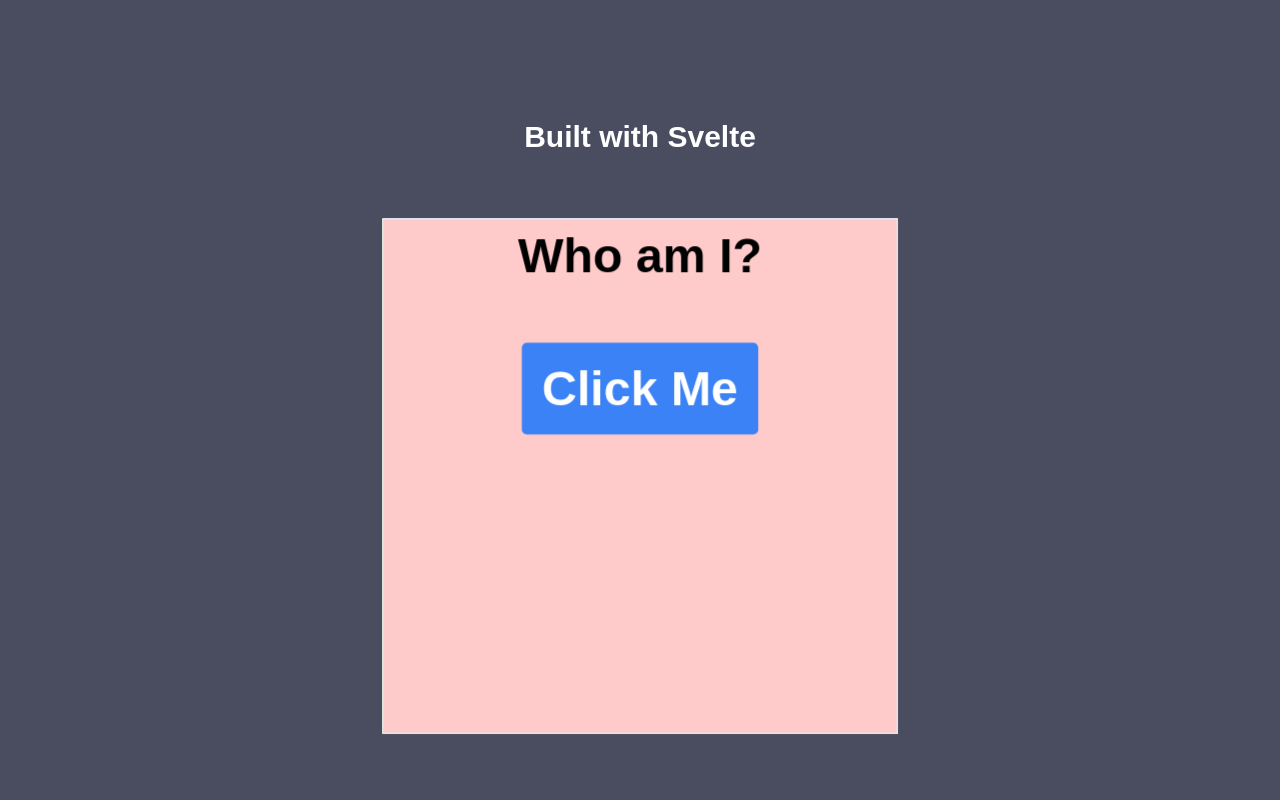
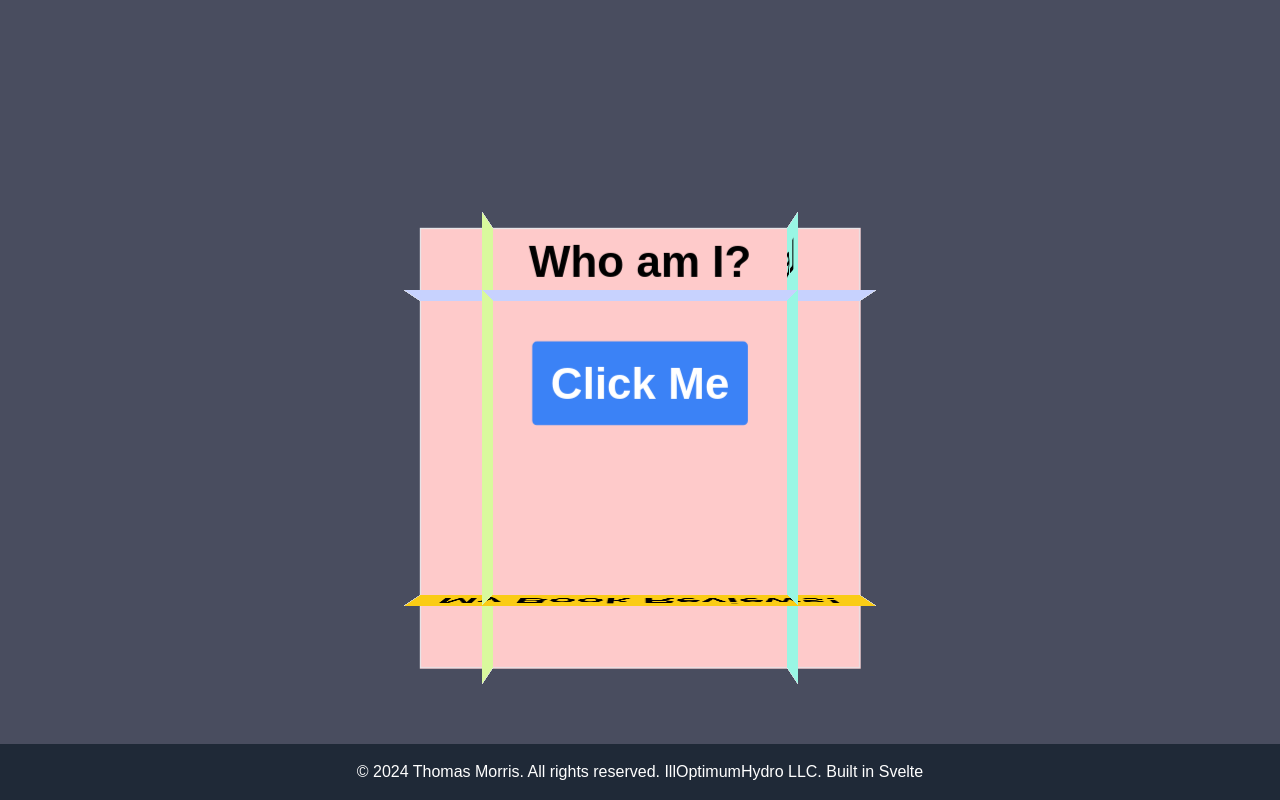
Before and after one commit to MoreNaruto/personal-website, a Svelte app: page / in a window 1280 px wide. Built offline with nearby package versions, Linux system fonts and the light colour scheme.

Commit message:
Resize Dice based on size of screen

```diff
--- a/src/components/BookReviews.svelte
+++ b/src/components/BookReviews.svelte
@@ -168,7 +168,7 @@
         <h1 class="text-center">My Personal Reviews</h1>
         <div class="mb-4">
             <div class="relative max-w-4xl mx-auto">
-                <div class="grid xs:grid-cols-2 sm:grid-cols-3 lg:grid-cols-4 gap-4 justify-center items-center" in:fade>
+                <div class="grid xs:grid-cols-2 sm:grid-cols-3 lg:grid-cols-4 lg:grid-cols-5 gap-4 justify-center items-center" in:fade>
                     {#each paginatedBooks as { title, author, image }, index}
                         <div class="border border-gray-300 rounded-lg p-4 cursor-pointer text-center min-h-full-available transform transition-transform duration-200 hover:scale-105 w-40" on:click={() => handleBookClick(index)}>
                             <div class="w-full h-full flex justify-center items-center">
--- a/src/components/Dice.svelte
+++ b/src/components/Dice.svelte
@@ -8,6 +8,7 @@
     let isDragging = false;
     let startX, startY, currentX, currentY;
     let rotationX = 0, rotationY = 0;
+    let translateZValue = 'calc(40vw / 2)';
 
     const onMouseDown = (event) => {
         isDragging = true;
@@ -69,12 +70,36 @@
         dispatch('modalOpenClick', {page: page});
     }
 
+    function updateTranslateZ() {
+        const vw = Math.max(document.documentElement.clientWidth || 0, window.innerWidth || 0);
+
+        let size;
+        if (vw >= 1280) {
+            size = 20;
+        } else if (vw >= 901) {
+            size = 30;
+        } else if (vw >= 640) {
+            size = 35;
+        } else {
+            size = 60;
+        }
+
+        translateZValue = `translateZ(calc(${size / 2}vw))`;
+    }
+
     onMount(() => {
         window.addEventListener('mousemove', onMouseMove);
         window.addEventListener('mouseup', onMouseUp);
 
         dice.addEventListener('touchmove', onTouchMove);
         dice.addEventListener('touchend', onTouchEnd);
+
+        updateTranslateZ();
+        window.addEventListener('resize', updateTranslateZ);
+
+        return () => {
+            window.removeEventListener('resize', updateTranslateZ);
+        };
     });
 
     function getClientX(event) {
@@ -97,47 +122,47 @@
     }
 </style>
 
-<div class="scene w-[32vw] h-[32vw] mx-auto mt-24"
+<div class="scene w-[60vw] h-[60vw] sm:w-[35vw] sm:h-[35vw] lg:w-[30vw] lg:h-[30vw] xl:w-[20vw] xl:h-[20vw] mx-auto mt-24"
      on:mousedown={onMouseDown}
      on:touchstart={onTouchStart}>
     <div class="dice w-full h-full relative" bind:this={dice}>
-        <div class="face front absolute w-[32vw] h-[32vw] bg-red-200 border items-center justify-center text-center text-[3vw] font-bold"
-             style="transform: translateZ(calc(32vw / 2));">
+        <div class="face front absolute w-full h-full bg-red-200 border items-center justify-center text-center text-[3vw] xs:text-[10vw] font-bold"
+             style="transform: {translateZValue}">
             <p class="mb-10">Who am I?</p>
             <button class="px-4 py-2 bg-blue-500 text-white rounded" on:click={() => handleButtonClick("about-me")}>
                 Click Me
             </button>
         </div>
-        <div class="face back absolute w-[32vw] h-[32vw] bg-amber-200 border items-center justify-center text-center text-[3vw] font-bold"
-             style="transform: rotateY(180deg) translateZ(calc(32vw / 2));">
-            <p class="mb-10">Look at what I can do!</p>
+        <div class="face back absolute w-full h-full bg-amber-200 border items-center justify-center text-center text-[3vw] xs:text-[10vw] font-bold"
+             style="transform: rotateY(180deg) {translateZValue}">
+            <p class="mb-10">My Skills!</p>
             <button class="px-4 py-2 bg-blue-500 text-white rounded" on:click={() => handleButtonClick("skills")}>
                 Click Me
             </button>
         </div>
-        <div class="face left absolute w-[32vw] h-[32vw] bg-lime-200 border items-center justify-center text-center text-[3vw] font-bold"
-             style="transform: rotateY(-90deg) translateZ(calc(32vw / 2));">
+        <div class="face left absolute w-full h-full bg-lime-200 border items-center justify-center text-center text-[3vw] xs:text-[10vw] font-bold"
+             style="transform: rotateY(-90deg) {translateZValue}">
             <p class="mb-10">Want to chat?</p>
             <button class="px-4 py-2 bg-blue-500 text-white rounded" on:click={() => handleButtonClick("contact")}>
                 Click Me
             </button>
         </div>
-        <div class="face right absolute w-[32vw] h-[32vw] bg-teal-200 border items-center justify-center text-center text-[3vw] font-bold"
-             style="transform: rotateY(90deg) translateZ(calc(32vw / 2));">
+        <div class="face right absolute w-full h-full bg-teal-200 border items-center justify-center text-center text-[3vw] xs:text-[10vw] font-bold"
+             style="transform: rotateY(90deg) {translateZValue}">
             <p class="mb-10">Learn a new word!</p>
             <button class="px-4 py-2 bg-blue-500 text-white rounded" on:click={() => handleButtonClick("random-word")}>
                 Click Me
             </button>
         </div>
-        <div class="face top absolute w-[32vw] h-[32vw] bg-indigo-200 border items-center justify-center text-center text-[3vw] font-bold"
-             style="transform: rotateX(90deg) translateZ(calc(32vw / 2));">
+        <div class="face top absolute w-full h-full bg-indigo-200 border items-center justify-center text-center text-[3vw] xs:text-[10vw] font-bold"
+             style="transform: rotateX(90deg) {translateZValue}">
             <p class="mb-10">Follow my career!</p>
             <button class="px-4 py-2 bg-blue-500 text-white rounded" on:click={() => handleButtonClick("career")}>
                 Click Me
             </button>
         </div>
-        <div class="face bottom absolute w-[32vw] h-[32vw] bg-yellow-400 border items-center justify-center text-center text-[3vw] font-bold"
-             style="transform: rotateX(-90deg) translateZ(calc(32vw / 2));">
+        <div class="face bottom absolute w-full h-full bg-yellow-400 border items-center justify-center text-center text-[3vw] xs:text-[10vw] font-bold"
+             style="transform: rotateX(-90deg) {translateZValue}">
             <p class="mb-10">My Book Reviews!</p>
             <button class="px-4 py-2 bg-blue-500 text-white rounded" on:click={() => handleButtonClick("book-reviews")}>
                 Click Me
--- a/src/markdowns/careersJobs/makalogistics.md
+++ b/src/markdowns/careersJobs/makalogistics.md
@@ -14,3 +14,12 @@ Communicated with stakeholders about what the technical implementation will look
 * Integrated with Twilio to send text messages
 * Integrated with Google My Maps to allow the shipment team to
 generate and display their maps for each facility.
+
+## Summary
+
+In the realm of optimizing ship deliveries, open and effective dialogue with stakeholders was paramount. A crucial step in this process involved articulating the technical blueprint for the platform's implementation, elucidating how it would drive greater efficiency.
+
+From a technological perspective, the endeavor was executed with precision. Kotlin and the agile Micronaut framework formed the sturdy foundation upon which I meticulously constructed a ground-up application. This innovative solution was tailored to enhance communication channels between truckers and shipment managers, bridging gaps in the logistics process.
+
+To bolster communication capabilities, seamless integration with Twilio was achieved, empowering the system to dispatch automated text messages as a vital tool in shipment coordination.
+Furthermore, the application was thoughtfully imbued with the power of Google My Maps. This integration empowered the shipment team to craft personalized maps, a feature instrumental in their daily operations. These custom maps could be effortlessly generated and displayed for each facility, delivering unparalleled convenience and enhancing overall operational efficiency. This holistic approach not only streamlined deliveries but also transformed the landscape of communication in the shipping industry.
--- a/src/routes/Home.svelte
+++ b/src/routes/Home.svelte
@@ -26,19 +26,24 @@
         showModal = true;
     }
 
+    function handleBackdropClick(event) {
+        if (event.target.classList.contains('fixed')) {
+            closeModal();
+        }
+    }
+
     const closeModal = () => {
         showModal = false;
     };
 </script>
 
 <main class="flex flex-col items-center justify-center h-screen w-screen">
-    <h1 class="mb-5 text-3xl font-bold text-white">Built with Svelte</h1>
     <Dice on:modalOpenClick={handleModalOpenClick}/>
     {#if showModal}
         <div class="fixed inset-0 h-screen bg-black bg-opacity-70 flex justify-center items-center z-10"
-             in:fade out:fade>
+             in:fade out:fade on:click={handleBackdropClick}>
             <div class="relative bg-white rounded-md max-h-screen
-                    {currentModalPage === Contact ||  currentModalPage === Career ? '' : 'w-screen'}
+                    {currentModalPage === Contact || currentModalPage === Career ? '' : 'w-screen'}
                     {currentModalPage === Career ?  '' : 'text-center max-w-4xl'}
                     {currentModalPage === BookReviews ? 'overflow-auto' : 'overflow-hidden'}
 ">
@@ -50,3 +55,7 @@
         </div>
     {/if}
 </main>
+
+<footer class="fixed bottom-0 w-full bg-gray-800 text-white text-center p-4">
+    &copy; 2024 Thomas Morris. All rights reserved. IllOptimumHydro LLC. Built in Svelte
+</footer>
--- a/tailwind.config.js
+++ b/tailwind.config.js
@@ -19,16 +19,40 @@ module.exports = {
         'full-available': '-webkit-fill-available',
       },
       screens: {
-        'xs': {'max': '500px'}, // extra small
-        'sm': {'min': '501px', 'max': '900px'}, // small
-        'lg': {'min': '901px'}, // large
+        'xs': {'max': '640px'},
+        'sm': {'min': '641px', 'max': '900px'},
+        'lg': {'min': '901px', 'max': '1280px'},
+        'xl': {'min': '1281px'},
       },
+      translate: {
+        '1/2-40vw': 'calc(40vw / 2)',
+        '1/2-35vw': 'calc(35vw / 2)',
+        '1/2-30vw': 'calc(30vw / 2)',
+        '1/2-18vw': 'calc(18vw / 2)',
+      }
     },
   },
   variants: {
     extend: {},
   },
   plugins: [
-    require('@tailwindcss/typography')
+    require('@tailwindcss/typography'),
+    function({ addUtilities }) {
+      const newUtilities = {
+        '.translate-z-40vw': {
+          transform: 'translateZ(calc(40vw / 2))'
+        },
+        '.translate-z-35vw': {
+          transform: 'translateZ(calc(35vw / 2))'
+        },
+        '.translate-z-30vw': {
+          transform: 'translateZ(calc(30vw / 2))'
+        },
+        '.translate-z-18vw': {
+          transform: 'translateZ(calc(18vw / 2))'
+        }
+      }
+      addUtilities(newUtilities, ['responsive'])
+    }
   ],
 }
```
